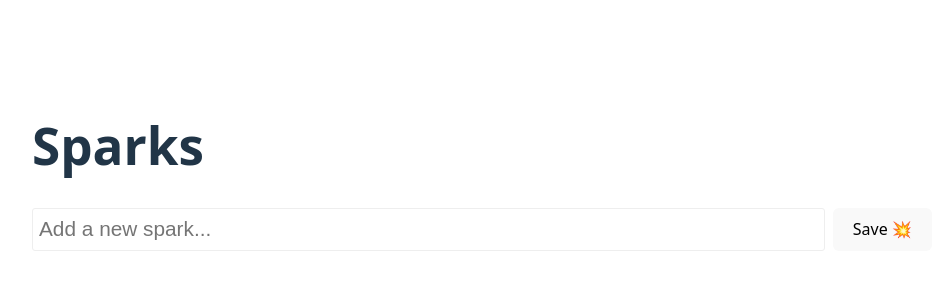
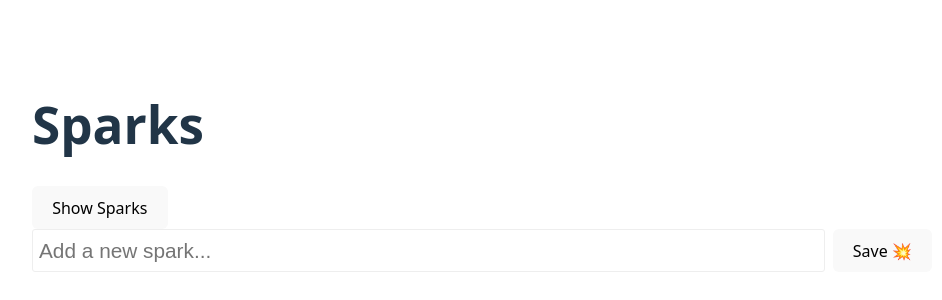
Before and after one commit to alanwallx/sparkfreeze, a React (Vite) app in the folder frontend/: page / in a window 1280 px wide. Shown: the part 216-516 px from the top of the page, without its empty margins (18-960 px from the left). Built offline with nearby package versions, Linux system fonts and the light colour scheme.

Commit message:
added toggle to hide sparks. Added animation when spark is added

```diff
--- a/frontend/src/App.css
+++ b/frontend/src/App.css
@@ -149,3 +149,10 @@ form {
   border-radius: 3px;
   border: 1px solid #eee;
 }
+
+.spark-added-animation {
+  /*// transition to 0 opacity after 1 second over 0.5 seconds*/
+  opacity: 0;
+  transition: opacity 0.5s ease 1s;
+
+}
--- a/frontend/src/App.tsx
+++ b/frontend/src/App.tsx
@@ -5,6 +5,7 @@ import SparkList from "./components/SparkList";
 
 function App() {
   const [sparks, setSparks] = useState<Spark[]>([]);
+  const [sparksVisible, setSparksVisible] = useState(false);
 
   const loadSparks = () => {
     fetchSparks().then(setSparks);
@@ -17,17 +18,24 @@ function App() {
   return (
     <div className="main-section">
       <h1>Sparks</h1>
+      <button
+        className="toggle-sparks-button"
+        onClick={() => setSparksVisible(!sparksVisible)}
+      >{sparksVisible ? 'Hide' : 'Show'} Sparks</button>
       <SparkForm onSubmit={(text) => {
         addSpark(text).then(() => {
           loadSparks();
         });
       }} />
+      <div id = {"spark-added"}></div>
+      {sparksVisible && (
         <SparkList
           sparks={sparks}
           updateSparkState={updateSparkState}
           loadSparks={loadSparks}
           deleteSpark={deleteSpark}
         />
+      )}
     </div>
   );
 }
--- a/frontend/src/components/SparkForm.tsx
+++ b/frontend/src/components/SparkForm.tsx
@@ -7,11 +7,24 @@ interface SparkFormProps {
 export default function SparkForm({ onSubmit }: SparkFormProps) {
   const [text, setText] = useState("");
 
+  const animateSparkAdded = (text) => {
+    const sparkAdded = document.getElementById("spark-added");
+    if (sparkAdded) {
+      sparkAdded.innerHTML = '💥' + text;
+      sparkAdded.classList.add("spark-added-animation");
+      setTimeout(() => {
+        sparkAdded.classList.remove("spark-added-animation");
+        sparkAdded.innerHTML = ''; // clear the text after animation
+      }, 2000);
+    }
+  };
+
   const handleSubmit = (e: React.FormEvent) => {
     e.preventDefault();
     if (!text.trim()) return;
     onSubmit(text);
     setText(""); // clear the input after submission
+    animateSparkAdded(text);
   };
 
   return (
```
Also changed, not shown: 1 other file (tests, documents, lock files or other folders). Lines whose indentation alone changed are shown as unchanged.
